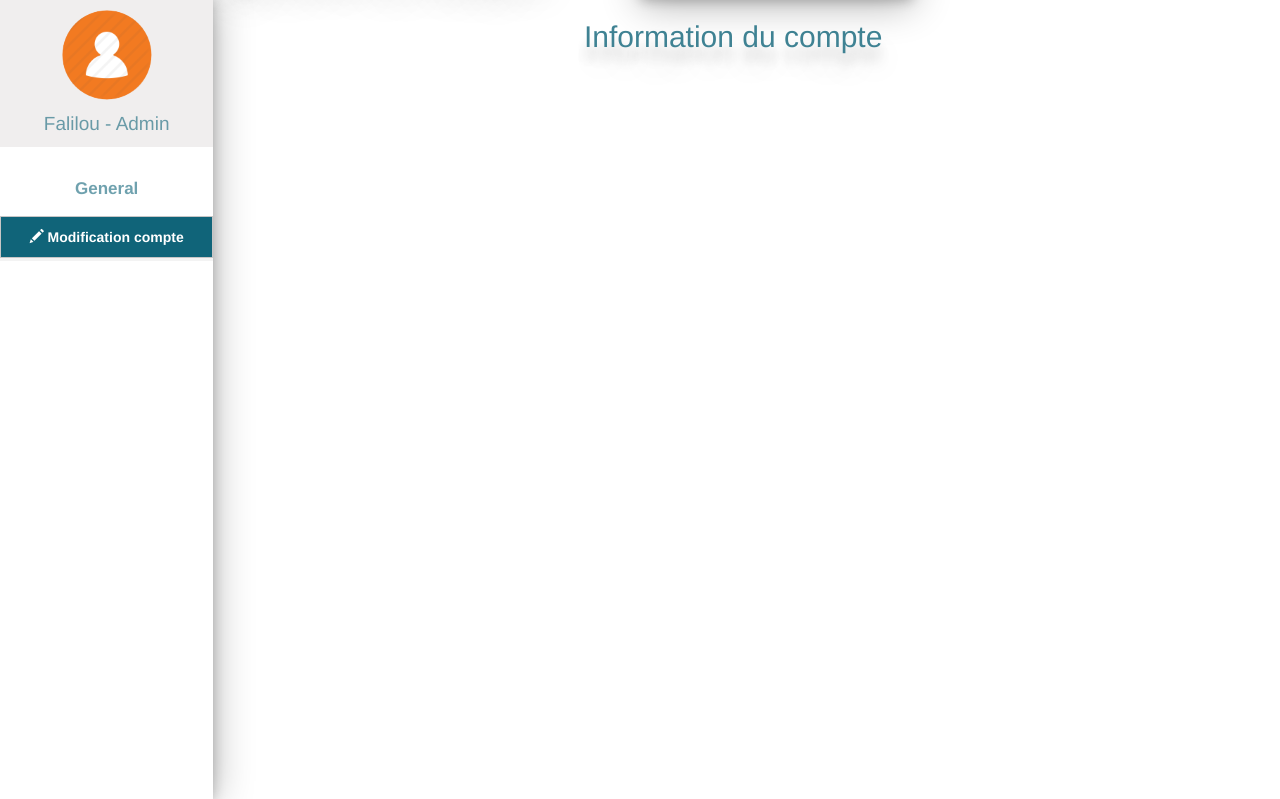
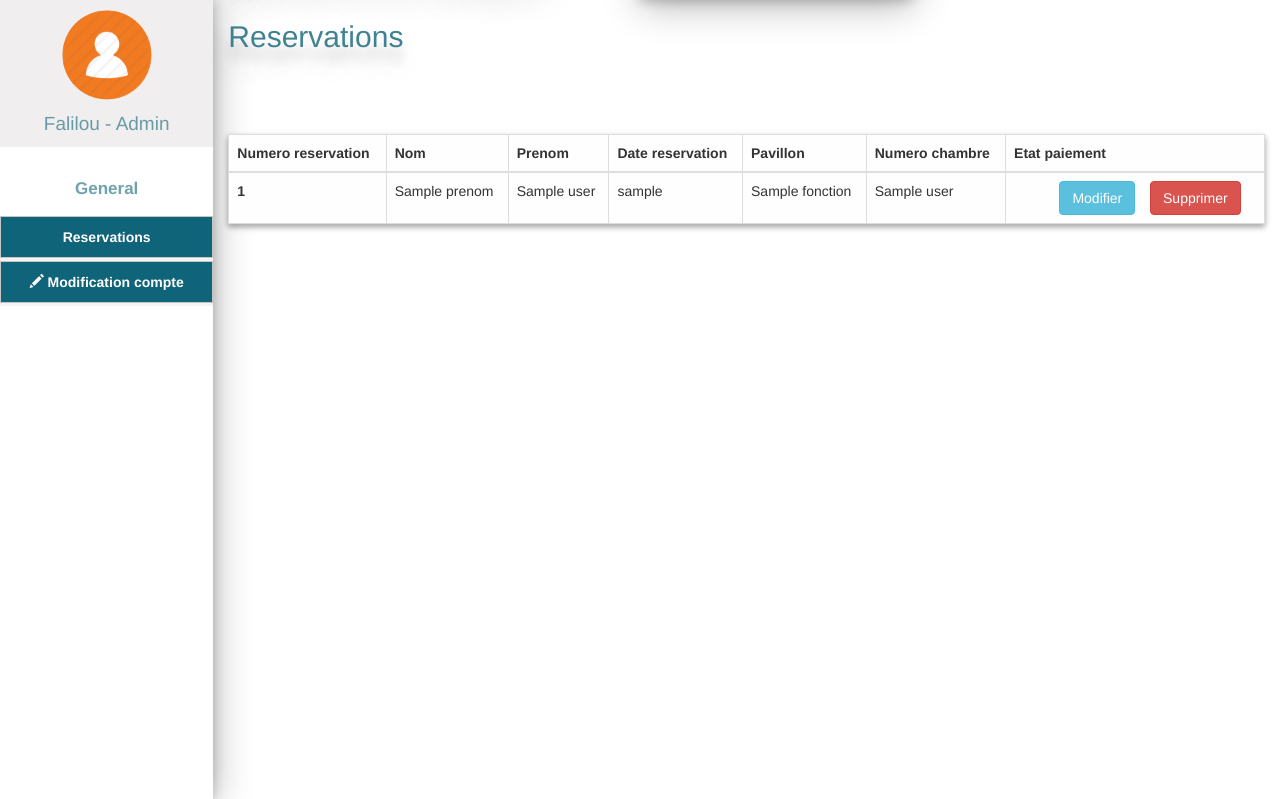
Before and after one commit to falilouu/Gestion_des_logements, a Flask app: template templates/pages_gestionnaire/index.html in a window 1280 px wide. Shown: the part 64-863 px from the top of the page. Run offline with Flask 2, Linux system fonts and the light colour scheme; the template is opened without the code that fills it: most values are stand-ins (such as "Sample title", 1, 10 or a date in 2020); some libraries are stand-ins or nearby versions.

Commit message:
various changes

```diff
--- a/templates/pages_etudiant/index.html
+++ b/templates/pages_etudiant/index.html
@@ -31,7 +31,7 @@
 
 {% block contenu_page %}
 	<div class="col-md-7">
-		<form action="{{ url_for("ajoutPavillon") }}" method="POST" class="form-reservation">
+		<form action="{{ url_for("ajoutReservation") }}" method="POST" class="form-reservation">
 			<div class="row" style="padding-left: 10%;">
 				<div style=" margin-top: 30px;"></div>
 
--- a/templates/pages_gestionnaire/index.html
+++ b/templates/pages_gestionnaire/index.html
@@ -6,6 +6,11 @@
 	<div class="row">
 		<div class="col-md-12 general">
 			<p class="">General</p>
+		</div>
+	</div>
+	<div class="row menuR">
+		<div class="col-md-12 menu">
+			<a href="{{ url_for("index_gestionnaire") }}"><div class="row bordureMenu-active" style="font-weight: bold;">Reservations</div></a>
 		</div>
 	</div>
 	<div class="row menuR">
@@ -21,14 +26,59 @@
 {% endblock %}
 
 {% block titre_page %}
-	<div class="col-md-4 col-md-offset-4 title-page">
-		<h2> Information du compte </h2>
+	<div class="col-md-12 title-page">
+		<h2> Reservations </h2>
 	</div>
 {% endblock %}
 
 {% block contenu_page %}
 
-	{% include "modals/modif_cmpt_gest_modal.html" %}
+	<div class="col-md-12">
+		<table class="table table-bordered sunu-tableau">
+			<thead class="thead-light">
+			<tr>
+				<th scope="col">Numero reservation</th>
+				<th scope="col">Nom</th>
+				<th scope="col">Prenom</th>
+				<th scope="col">Date reservation</th>
+				<th scope="col">Pavillon</th>
+				<th scope="col">Numero chambre</th>
+				<th scope="col">Etat paiement</th>
+			</tr>
+			</thead>
+			<tbody>
+
+			{% for user in users %}
+			<tr>
+				<th scope="row">{{ user["id"] }}</th>
+				<td>{{ user["prenom"] }}</td>
+				<td>{{ user["nom"] }}</td>
+				<td>{{ user["username"] }}</td>
+				<td>{{ user["fonction"] }}</td>
+				<td>{{ user["Pavillon_nom_pavillon"] }}</td>
+				<td class="col-md-3">
+					<div class="row">
+						<div class="col-md-4 col-md-offset-2">
+							<button type="button" class="btn btn-info" data-toggle="modal" data-target="#modalModifier{{ user["id"] }}">Modifier</button>
+						</div>
+						<div class="col-md-4">
+							<button type="button" class="btn btn-danger" data-toggle="modal" data-target="#modalSupprimer{{ user["id"] }}">Supprimer</button>
+						</div>
+					</div>
+				</td>
+			</tr>
+
+			{% include "modals/delete_modal.html" %}
+			{% include "modals/update_modal.html" %}
+
+			{% endfor %}
+
+			</tbody>
+		</table>
+
+		{% include "modals/add_modal.html" %}
+
+	</div>
 
 {% block bouton_ajouter %} {% endblock %}
 
```
Also changed, not shown: __init__.py (+60 -23 lines), gestion_logement.sql (+7 -5 lines), templates/pages_etudiant/registerEtudiant.html (+12 -5 lines).
